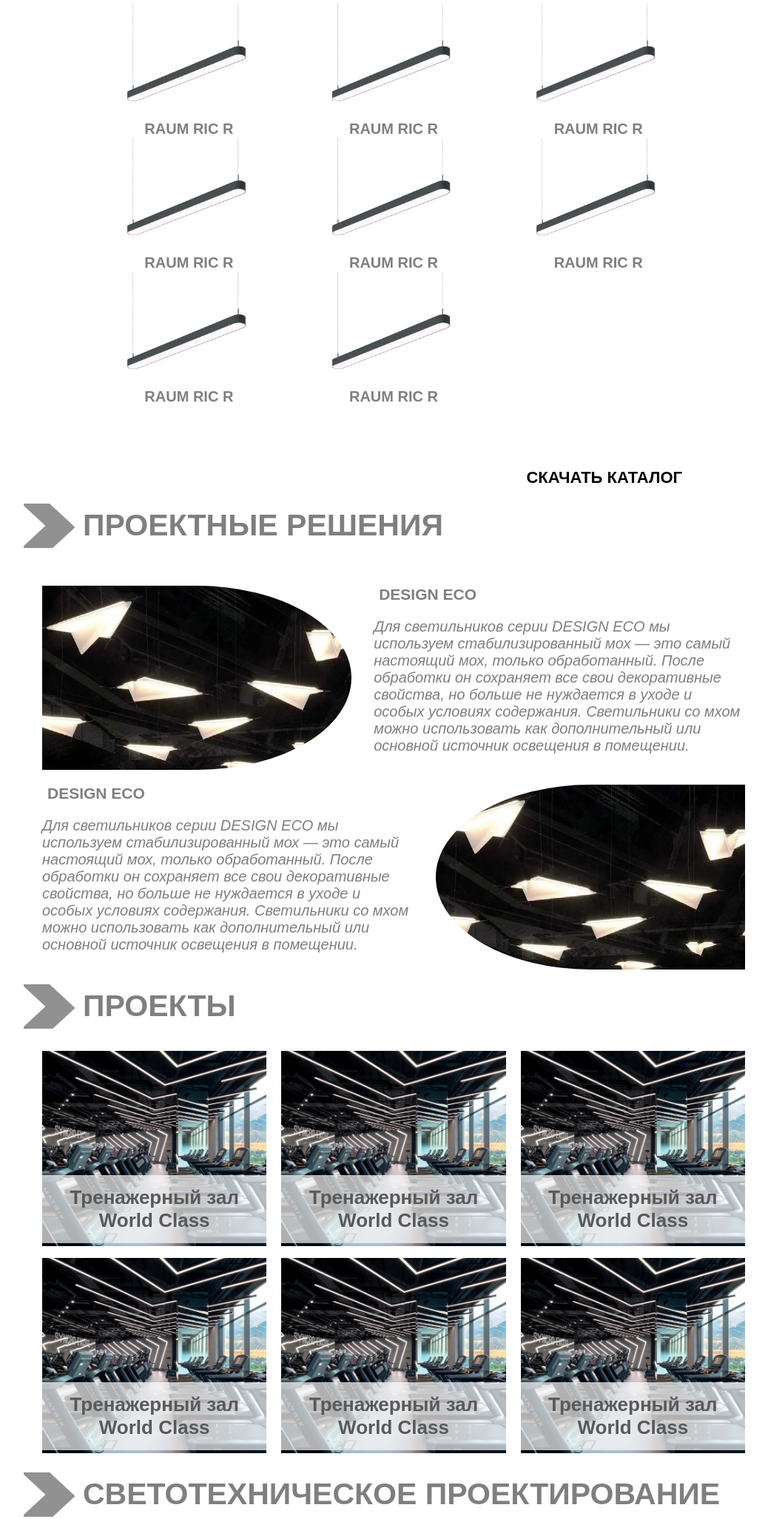
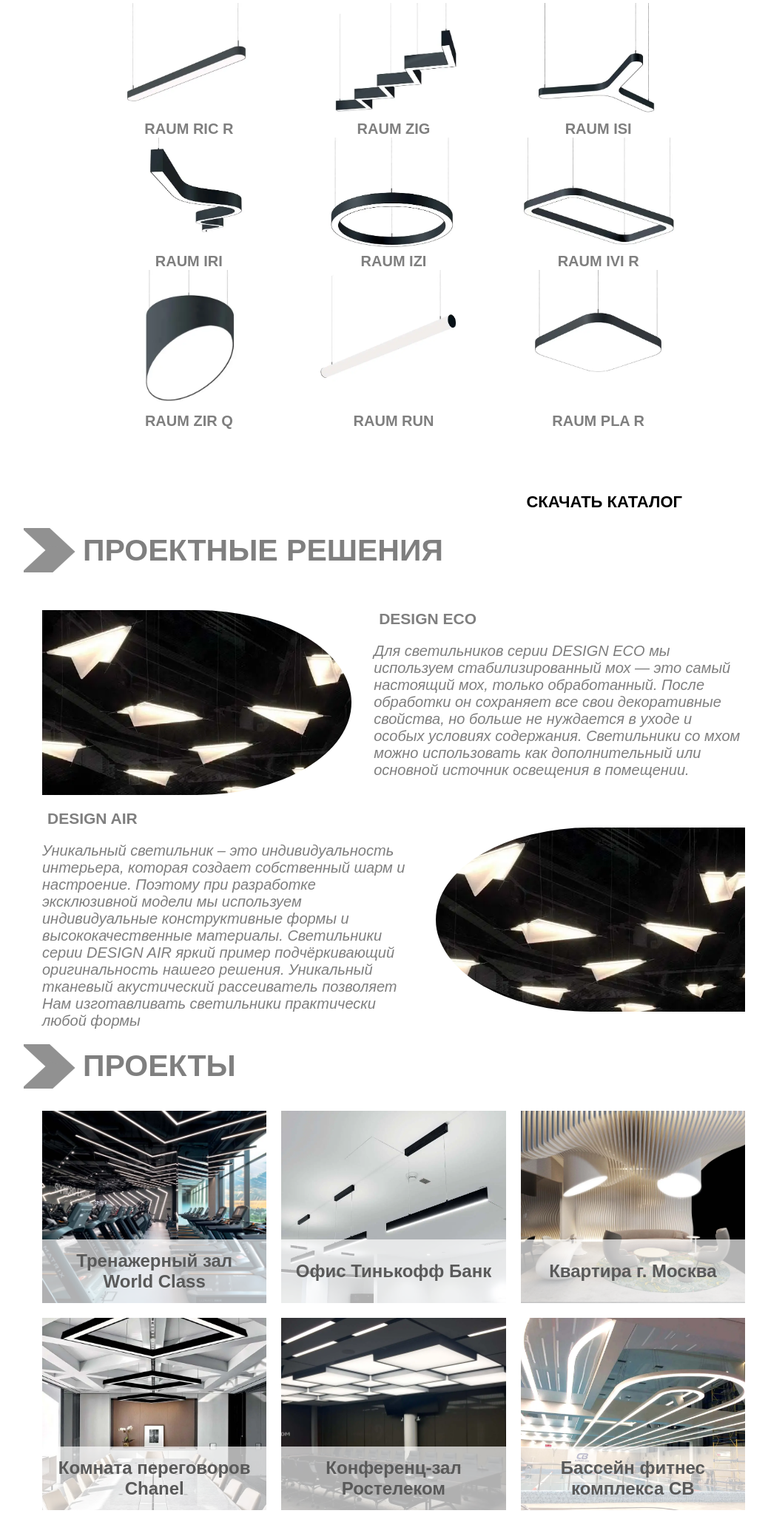
Before and after one commit to Bubnov-dev/ziverd, a website: page Ziverd/index.html in a window 1280 px wide. Shown: the part 1499-3553 px from the top of the page at 74% size, without its empty margins (108-1146 px from the left). Drawn offline with nearby package versions, Linux system fonts and the light colour scheme.

Commit message:
correct content

```diff
--- a/#src/sass/style.sass
+++ b/#src/sass/style.sass
@@ -267,12 +267,17 @@
         @media screen and ( max-width: $mobile )
             padding: 0 10px
 
+        picture
+            grid-template-columns: 100%
+            grid-template-rows: 100%
         picture, img
             width: 100%
             height: 100%
 
         img
             object-fit: cover;
+            grid-column: 1/2
+            grid-row: 1/2
 
         &__title
             position: absolute
@@ -281,7 +286,7 @@
             width: 100%
             background: #ffffffb0
             text-align: center
-            font-size: 26px
+            font-size: 24px
             padding: 15px
             font-weight: bold
             color: $dark-grey
--- a/Ziverd/index.html
+++ b/Ziverd/index.html
@@ -78,46 +78,52 @@
                         </div>
                     </div>
                     <div class="assortment-screen__product">
-                        <picture><source srcset="img/5.webp" type="image/webp"><img src="img/5.png" alt="product-photo"></picture>
+                        <picture><source srcset="img/6.webp" type="image/webp"><img src="img/6.png" alt="product-photo"></picture>
                         <div class="assortment-screen__product-title">
-                            raum ric r
+                            raum zig
                         </div>
                     </div>
                     <div class="assortment-screen__product">
-                        <picture><source srcset="img/5.webp" type="image/webp"><img src="img/5.png" alt="product-photo"></picture>
+                        <picture><source srcset="img/7.webp" type="image/webp"><img src="img/7.png" alt="product-photo"></picture>
                         <div class="assortment-screen__product-title">
-                            raum ric r
+                            raum isi
                         </div>
                     </div>
                     <div class="assortment-screen__product">
-                        <picture><source srcset="img/5.webp" type="image/webp"><img src="img/5.png" alt="product-photo"></picture>
+                        <picture><source srcset="img/8.webp" type="image/webp"><img src="img/8.png" alt="product-photo"></picture>
                         <div class="assortment-screen__product-title">
-                            raum ric r
+                            raum iri
                         </div>
                     </div>
                     <div class="assortment-screen__product">
-                        <picture><source srcset="img/5.webp" type="image/webp"><img src="img/5.png" alt="product-photo"></picture>
+                        <picture><source srcset="img/9.webp" type="image/webp"><img src="img/9.png" alt="product-photo"></picture>
                         <div class="assortment-screen__product-title">
-                            raum ric r
+                            raum izi
                         </div>
                     </div>
                     <div class="assortment-screen__product">
-                        <picture><source srcset="img/5.webp" type="image/webp"><img src="img/5.png" alt="product-photo"></picture>
+                        <picture><source srcset="img/10.webp" type="image/webp"><img src="img/10.png" alt="product-photo"></picture>
                         <div class="assortment-screen__product-title">
-                            raum ric r
+                            raum ivi r
                         </div>
                     </div>
                     <div class="assortment-screen__product">
-                        <picture><source srcset="img/5.webp" type="image/webp"><img src="img/5.png" alt="product-photo"></picture>
+                        <picture><source srcset="img/11.webp" type="image/webp"><img src="img/11.png" alt="product-photo"></picture>
                         <div class="assortment-screen__product-title">
-                            raum ric r
+                            raum zir q
                         </div>
                     </div>
 
                     <div class="assortment-screen__product">
-                        <picture><source srcset="img/5.webp" type="image/webp"><img src="img/5.png" alt="product-photo"></picture>
+                        <picture><source srcset="img/12.webp" type="image/webp"><img src="img/12.png" alt="product-photo"></picture>
                         <div class="assortment-screen__product-title">
-                            raum ric r
+                            raum run
+                        </div>
+                    </div>
+                    <div class="assortment-screen__product">
+                        <picture><source srcset="img/13.webp" type="image/webp"><img src="img/13.png" alt="product-photo"></picture>
+                        <div class="assortment-screen__product-title">
+                            raum pla r
                         </div>
                     </div>
                 </div>
@@ -168,17 +174,20 @@
                 <div class="project-sol-screen__block project-sol-screen__block--2">
                     <div class="project-sol-screen__block-text">
                         <div class="project-sol-screen__block-title">
-                            DESIGN ECO
+                            DESIGN AIR
                         </div>
                         <div class="project-sol-screen__block-desc">
-                            Для светильников серии DESIGN ECO мы используем
-    стабилизированный мох — это самый настоящий мох,
-    только обработанный. После обработки он сохраняет
-    все свои декоративные свойства, но больше
-    не нуждается в уходе и особых условиях содержания.
-    Светильники со мхом можно использовать
-    как дополнительный или основной
-    источник освещения в помещении.
+                            Уникальный светильник – это индивидуальность
+интерьера, которая создает собственный шарм
+и настроение. Поэтому при разработке эксклюзивной
+модели мы используем индивидуальные
+конструктивные  формы и высококачественные
+материалы. Светильники серии DESIGN AIR яркий пример
+подчёркивающий оригинальность нашего решения.
+Уникальный тканевый  акустический рассеиватель
+позволяет Нам изготавливать
+светильники практически любой формы
+
                         </div>
                     </div>
                     <picture><source srcset="img/15.webp" type="image/webp"><img src="img/15.png" alt="img"></picture>
@@ -214,38 +223,36 @@
                     </div>
                 </div>
                 <div class="tab-item">
-                    <picture><source srcset="img/16.webp" type="image/webp"><img src="img/16.png" alt="img"></picture>
+                    <picture><source srcset="img/17.webp" type="image/webp"><img src="img/17.png" alt="img"></picture>
                     <div class="tab-item__title">
-                        Тренажерный зал
-                        World Class
+                        Офис Тинькофф Банк
                     </div>
                 </div>
                 <div class="tab-item">
-                    <picture><source srcset="img/16.webp" type="image/webp"><img src="img/16.png" alt="img"></picture>
+                    <picture><source srcset="img/18.webp" type="image/webp"><img src="img/18.png" alt="img"></picture>
                     <div class="tab-item__title">
-                        Тренажерный зал
-                        World Class
+                        Квартира г. Москва
                     </div>
                 </div>
                 <div class="tab-item">
-                    <picture><source srcset="img/16.webp" type="image/webp"><img src="img/16.png" alt="img"></picture>
+                    <picture><source srcset="img/19.webp" type="image/webp"><img src="img/19.png" alt="img"></picture>
                     <div class="tab-item__title">
-                        Тренажерный зал
-                        World Class
+                        Комната переговоров
+Chanel
                     </div>
                 </div>
                 <div class="tab-item">
-                    <picture><source srcset="img/16.webp" type="image/webp"><img src="img/16.png" alt="img"></picture>
+                    <picture><source srcset="img/20.webp" type="image/webp"><img src="img/20.png" alt="img"></picture>
                     <div class="tab-item__title">
-                        Тренажерный зал
-                        World Class
+                        Конференц-зал
+Ростелеком
                     </div>
                 </div>
                 <div class="tab-item">
-                    <picture><source srcset="img/16.webp" type="image/webp"><img src="img/16.png" alt="img"></picture>
+                    <picture><source srcset="img/21.webp" type="image/webp"><img src="img/21.png" alt="img"></picture>
                     <div class="tab-item__title">
-                        Тренажерный зал
-                        World Class
+                        Бассейн фитнес
+комплекса CB
                     </div>
                 </div>
             </div>
@@ -274,44 +281,42 @@
 
             <div class="slider-grid">
                 <div class="tab-item">
-                    <picture><source srcset="img/16.webp" type="image/webp"><img src="img/16.png" alt="img"></picture>
+                    <picture><source srcset="img/22.webp" type="image/webp"><img src="img/22.png" alt="img"></picture>
                     <div class="tab-item__title">
                         Дополнение существующего проекта
                     </div>
                 </div>
+
                 <div class="tab-item">
-                    <picture><source srcset="img/16.webp" type="image/webp"><img src="img/16.png" alt="img"></picture>
+                    <picture><source srcset="img/23.webp" type="image/webp"><img src="img/23.png" alt="img"></picture>
                     <div class="tab-item__title">
-                        Тренажерный зал
-                        World Class
+                        Дизайн проект
                     </div>
                 </div>
                 <div class="tab-item">
-                    <picture><source srcset="img/16.webp" type="image/webp"><img src="img/16.png" alt="img"></picture>
+                    <picture><source srcset="img/24.webp" type="image/webp"><img src="img/24.png" alt="img"></picture>
                     <div class="tab-item__title">
-                        Тренажерный зал
-                        World Class
+                        Разработка концепции освещения
                     </div>
                 </div>
                 <div class="tab-item">
-                    <picture><source srcset="img/16.webp" type="image/webp"><img src="img/16.png" alt="img"></picture>
+                    <picture><source srcset="img/25.webp" type="image/webp"><img src="img/25.png" alt="img"></picture>
                     <div class="tab-item__title">
-                        Тренажерный зал
-                        World Class
+                        Подбор осветительного
+оборудования
                     </div>
                 </div>
                 <div class="tab-item">
-                    <picture><source srcset="img/16.webp" type="image/webp"><img src="img/16.png" alt="img"></picture>
+                    <picture><source srcset="img/26.webp" type="image/webp"><img src="img/26.png" alt="img"></picture>
                     <div class="tab-item__title">
-                        Тренажерный зал
-                        World Class
+                        Расчёт освещенности
+по нормам
                     </div>
                 </div>
                 <div class="tab-item">
-                    <picture><source srcset="img/16.webp" type="image/webp"><img src="img/16.png" alt="img"></picture>
+                    <picture><source srcset="img/27.webp" type="image/webp"><img src="img/27.png" alt="img"></picture>
                     <div class="tab-item__title">
-                        Тренажерный зал
-                        World Class
+                        Аудит на объекте
                     </div>
                 </div>
             </div>
```
Also changed, not shown: #src/index.html (+59 -54 lines), Ziverd/css/style.css, Ziverd/css/style.min.css.
